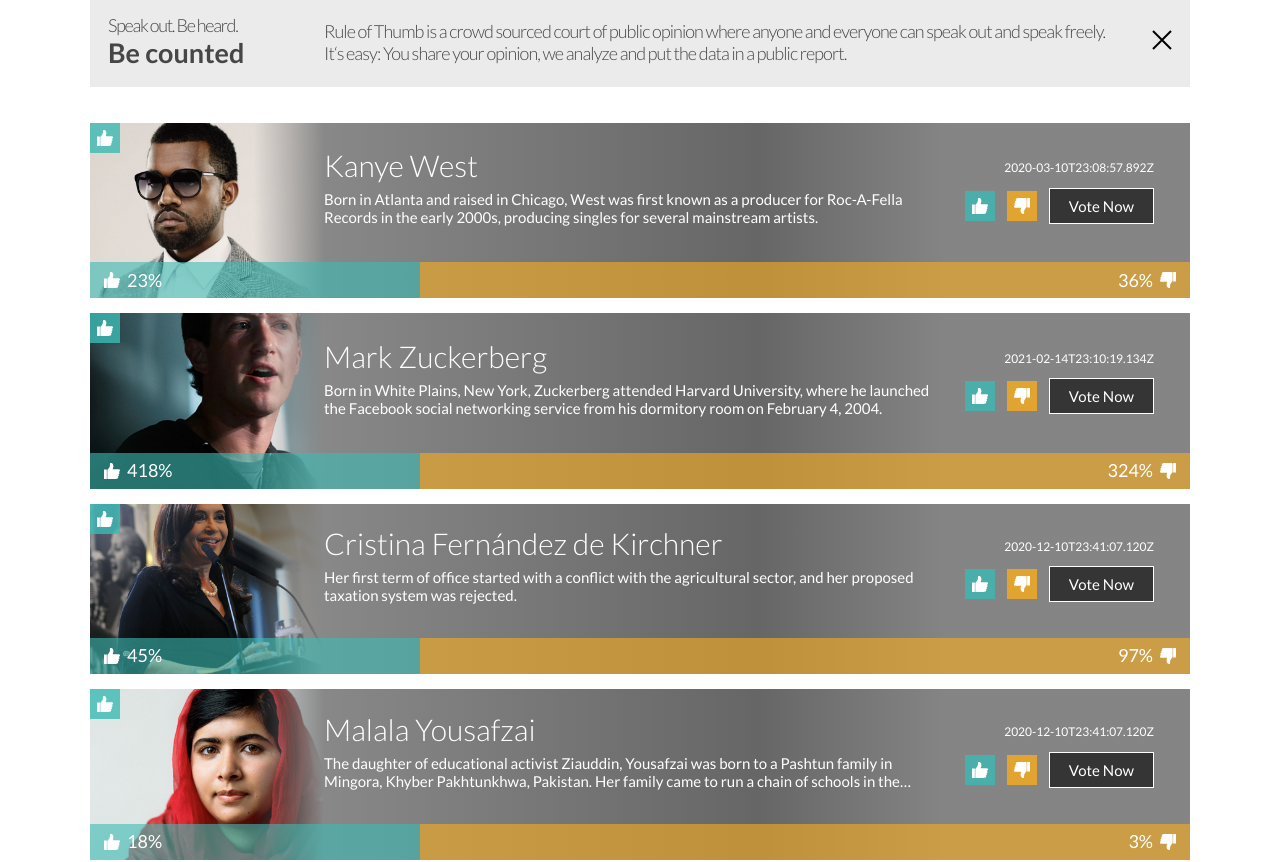
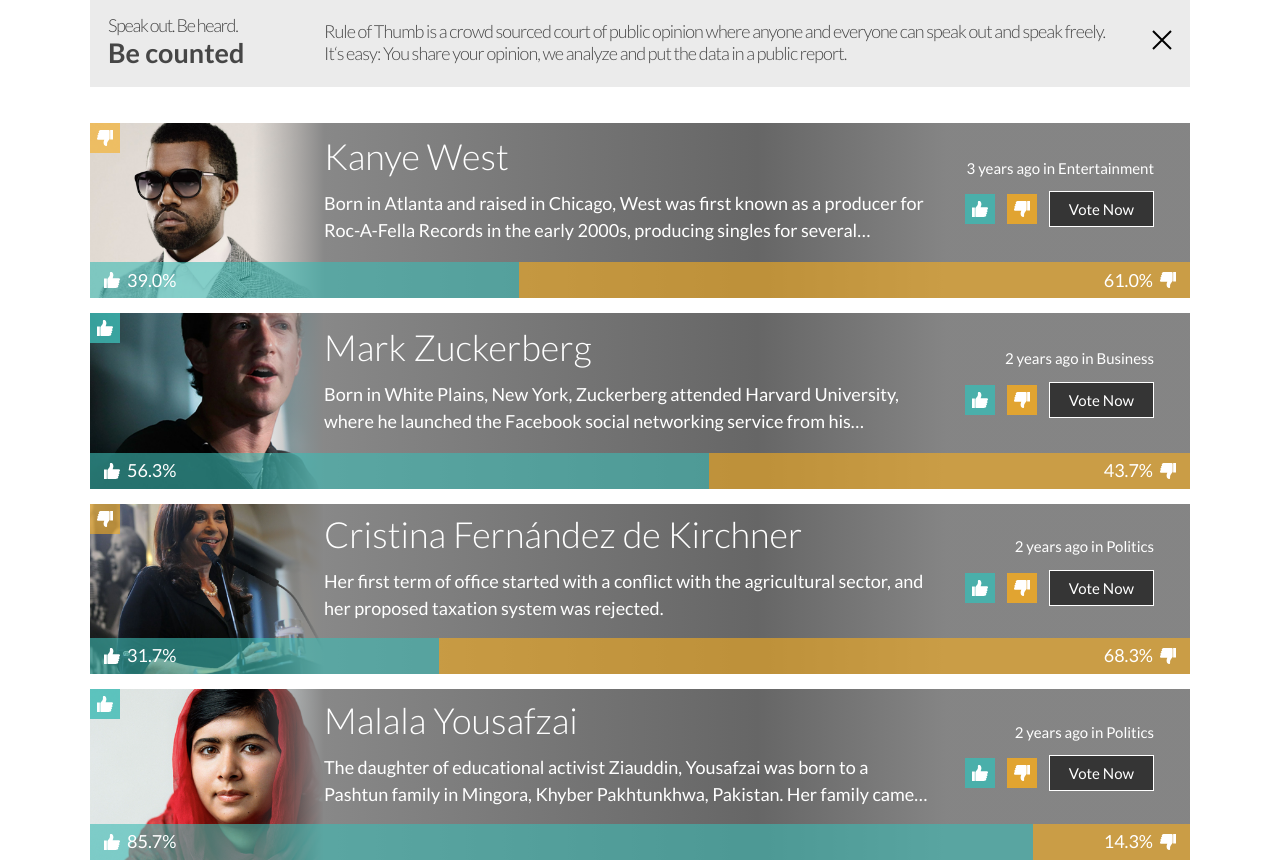
Before and after one commit to zemoga/ui-test, a React (Create React App) app in the folder react-ui-test/: page / in a window 1280 px wide. Shown: the part 740-1602 px from the top of the page. Built offline with nearby package versions, Linux system fonts and the light colour scheme.

Commit message:
feat: RulingItem Component: percentajes and timestamp logic added

```diff
--- a/react-ui-test/package.json
+++ b/react-ui-test/package.json
@@ -11,8 +11,10 @@
     "@types/react": "^18.0.19",
     "@types/react-dom": "^18.0.6",
     "@types/styled-components": "^5.1.26",
+    "moment": "^2.29.4",
     "react": "^18.2.0",
     "react-dom": "^18.2.0",
+    "react-moment": "^1.1.2",
     "react-scripts": "5.0.1",
     "styled-components": "^5.3.5",
     "styled-system": "^5.1.5",
--- a/react-ui-test/src/components/PreviousRulings/RulingItem/RulingItem.styles.ts
+++ b/react-ui-test/src/components/PreviousRulings/RulingItem/RulingItem.styles.ts
@@ -57,7 +57,7 @@ export const RulingImage = styled.img<{ isListMode?: boolean }>`
   }
 `
 
-export const RulingWrapper = styled.div<{ isListMode?: boolean }>`
+export const RulingWrapper = styled.div<{ isListMode?: boolean; isPositiveRuling?: boolean }>`
   position: absolute;
   z-index: 1;
   width: 100%;
@@ -79,8 +79,12 @@ export const RulingWrapper = styled.div<{ isListMode?: boolean }>`
 
   &:before {
     ${thumbInsert}
-    background-color: rgba(${({ theme }) => theme.colors.colorGreenPositive}, 0.8);
-    background-image: url('${thumbUp}');
+    background-color:  ${(props) =>
+      props.isPositiveRuling
+        ? `rgba(${props.theme.colors.colorGreenPositive}, 0.8)`
+        : `rgba(${props.theme.colors.colorYellowNegative}, 0.6)`};
+    background-image: ${(props) =>
+      props.isPositiveRuling ? `url('${thumbUp}')` : `url('${thumbDown}')`};
     top: 0;
     left: 0px;
   }
@@ -97,7 +101,7 @@ export const RulingWrapperRight = styled.div<{ isListMode?: boolean }>`
   align-self: ${(props) => (!props.isListMode ? 'auto' : 'center')};
 `
 
-export const RulingName = styled.h3<{ isListMode?: boolean }>`
+export const RulingName = styled.h3<{ isListMode?: boolean; isPositiveRuling?: boolean }>`
   position: relative;
   margin: 0;
 
@@ -107,8 +111,12 @@ export const RulingName = styled.h3<{ isListMode?: boolean }>`
 
   &:before {
     ${thumbInsert}
-    background-color: rgba(${({ theme }) => theme.colors.colorGreenPositive}, 0.8);
-    background-image: url('${thumbUp}');
+    background-color:  ${(props) =>
+      props.isPositiveRuling
+        ? `rgba(${props.theme.colors.colorGreenPositive}, 0.8)`
+        : `rgba(${props.theme.colors.colorYellowNegative}, 0.6)`};
+    background-image: ${(props) =>
+      props.isPositiveRuling ? `url('${thumbUp}')` : `url('${thumbDown}')`};
     bottom: 0;
     transform: translateX(-36px);
     left: 0px;
@@ -116,8 +124,8 @@ export const RulingName = styled.h3<{ isListMode?: boolean }>`
 
   span:last-of-type {
     color: ${({ theme }) => theme.colors.colorWhite};
-    font-size: 30px;
-    line-height: 36px;
+    font-size: 2.5rem;
+    line-height: 3rem;
     margin: 0;
     margin-bottom: 7px;
     padding: 0;
@@ -128,12 +136,18 @@ export const RulingName = styled.h3<{ isListMode?: boolean }>`
     -webkit-box-orient: vertical;
     position: relative;
   }
+
+  @media (${({ theme }) => theme.device.tablet}) {
+    span:last-of-type {
+      font-size: 2rem;
+    }
+  }
 `
 
 export const RulingDescription = styled.p`
   color: ${({ theme }) => theme.colors.colorWhite};
-  font-size: 15px;
-  line-height: 18px;
+  font-size: 1.25rem;
+  line-height: 1.5rem;
   margin: 0;
   margin-bottom: 12px;
   overflow: hidden;
@@ -141,16 +155,30 @@ export const RulingDescription = styled.p`
   display: -webkit-box;
   -webkit-line-clamp: 2;
   -webkit-box-orient: vertical;
+  @media (${({ theme }) => theme.device.tablet}) {
+    font-size: 1rem;
+  }
 `
 
 export const RulingTimeStamp = styled.span`
   color: ${({ theme }) => theme.colors.colorWhite};
-  font-size: 12px;
-  line-height: 14.4px;
+  font-size: 1rem;
+  line-height: 1.2rem;
   margin: 0;
   margin-bottom: 12px;
   display: block;
   text-align: right;
+  span:last-of-type {
+    text-transform: capitalize;
+  }
+
+  @media (${({ theme }) => theme.device.tablet}) {
+    font-size: 1.0714rem;
+  }
+
+  @media (${({ theme }) => theme.device.desktop}) {
+    font-size: 0.833rem;
+  }
 `
 
 export const RulingButtons = styled.div`
@@ -221,11 +249,11 @@ const gauge = `
   }
 `
 
-export const RulingUpGauge = styled.div`
+export const RulingUpGauge = styled.div<{ percentaje?: string }>`
   ${gauge}
   justify-content: flex-start;
 
-  width: 30%;
+  width: ${(props) => props.percentaje}%;
   background-color: rgba(${({ theme }) => theme.colors.colorGreenPositive}, 0.6);
 
   span {
@@ -240,11 +268,11 @@ export const RulingUpGauge = styled.div`
   }
 `
 
-export const RulingDownGauge = styled.div`
+export const RulingDownGauge = styled.div<{ percentaje?: string }>`
   ${gauge}
   justify-content: flex-end;
 
-  width: 70%;
+  width: ${(props) => props.percentaje}%;
   background-color: rgba(${({ theme }) => theme.colors.colorYellowNegative}, 0.6);
 
   span {
--- a/react-ui-test/src/components/PreviousRulings/RulingItem/RulingItem.tsx
+++ b/react-ui-test/src/components/PreviousRulings/RulingItem/RulingItem.tsx
@@ -1,5 +1,6 @@
 import { useEffect, useState } from 'react'
 import { RulingDataTypes } from '../PreviousRulings.types'
+import Moment from 'react-moment'
 
 import {
   Ruling,
@@ -26,6 +27,9 @@ const RulingItem = ({ data }: RulingItemDataTypes) => {
   const [imageFileName, setImageFileName] = useState<string>('')
   const [imageFileName2X, setImageFileName2X] = useState<string>('')
   const [isListMode, setIsListMode] = useState<boolean>(true)
+  const [positivePercentaje, setPositivePercentaje] = useState<string>('')
+  const [negativePercentaje, setNegativePercentaje] = useState<string>('')
+  const [isPositiveRuling, setIsPositiveRuling] = useState<boolean>(true)
 
   const setImageFilePatter: () => void = () => {
     const imageName = data.picture.split('.', 1)[0]
@@ -45,27 +49,36 @@ const RulingItem = ({ data }: RulingItemDataTypes) => {
     setImageFileName2X(fullImageFileName2X)
   }
 
+  const getPercentaje = (votesNumber: number) => {
+    const fullPercentaje = data.votes.positive + data.votes.negative
+
+    const percentaje = (votesNumber * 100) / fullPercentaje
+
+    return percentaje.toFixed(1)
+  }
+
   useEffect(() => {
     setImageFilePatter()
+    setPositivePercentaje(getPercentaje(data.votes.positive))
+    setNegativePercentaje(getPercentaje(data.votes.negative))
+    setIsPositiveRuling(data.votes.positive > data.votes.negative)
   }, [])
 
   useEffect(() => {
-
-    if(window.innerWidth < 768){
-      setIsListMode(false);
+    if (window.innerWidth < 768) {
+      setIsListMode(false)
     }
 
     const windowResize = () => {
-      console.log(window.innerWidth);
-      if(window.innerWidth < 768){
-        setIsListMode(false);
-      }else{
-        setIsListMode(true);
+      console.log(window.innerWidth)
+      if (window.innerWidth < 768) {
+        setIsListMode(false)
+      } else {
+        setIsListMode(true)
       }
     }
-    window.addEventListener('resize', windowResize);
+    window.addEventListener('resize', windowResize)
   })
-
 
   return (
     <Ruling isListMode={isListMode}>
@@ -76,27 +89,31 @@ const RulingItem = ({ data }: RulingItemDataTypes) => {
         alt={data.name}
         isListMode={isListMode}
       />
-      <RulingWrapper isListMode={isListMode}>
+      <RulingWrapper isListMode={isListMode} isPositiveRuling={isPositiveRuling}>
         <RulingWrapperLeft isListMode={isListMode}>
-          <RulingName isListMode={isListMode}>
+          <RulingName isListMode={isListMode} isPositiveRuling={isPositiveRuling}>
             <span>{data.name}</span>
           </RulingName>
           <RulingDescription>{data.description}</RulingDescription>
         </RulingWrapperLeft>
         <RulingWrapperRight isListMode={isListMode}>
-          <RulingTimeStamp>{data.lastUpdated}</RulingTimeStamp>
+          <RulingTimeStamp>
+            <Moment fromNow>{data.lastUpdated}</Moment>
+            <span> in </span>
+            <span>{data.category}</span>
+          </RulingTimeStamp>
           <RulingButtons>
-            <RulingButton className='icon-button' aria-label='thumbs up'/>
-            <RulingButton className='icon-button' aria-label='thumbs down'/>
+            <RulingButton className='icon-button' aria-label='thumbs up' />
+            <RulingButton className='icon-button' aria-label='thumbs down' />
             <RulingVoteButton>Vote Now</RulingVoteButton>
           </RulingButtons>
         </RulingWrapperRight>
         <RulingBottomGauge>
-          <RulingUpGauge>
-            <span>{data.votes.positive}%</span>
+          <RulingUpGauge percentaje={positivePercentaje}>
+            <span>{positivePercentaje}%</span>
           </RulingUpGauge>
-          <RulingDownGauge>
-            <span>{data.votes.negative}%</span>
+          <RulingDownGauge percentaje={negativePercentaje}>
+            <span>{negativePercentaje}%</span>
           </RulingDownGauge>
         </RulingBottomGauge>
       </RulingWrapper>
```
Also changed, not shown: 1 other file (tests, documents, lock files or other folders).
